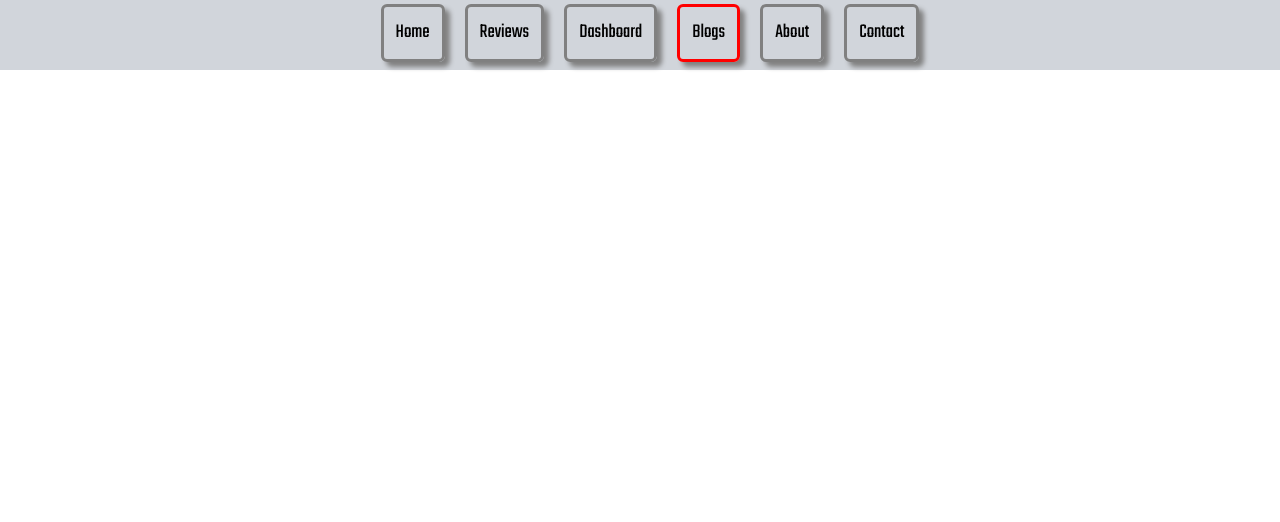
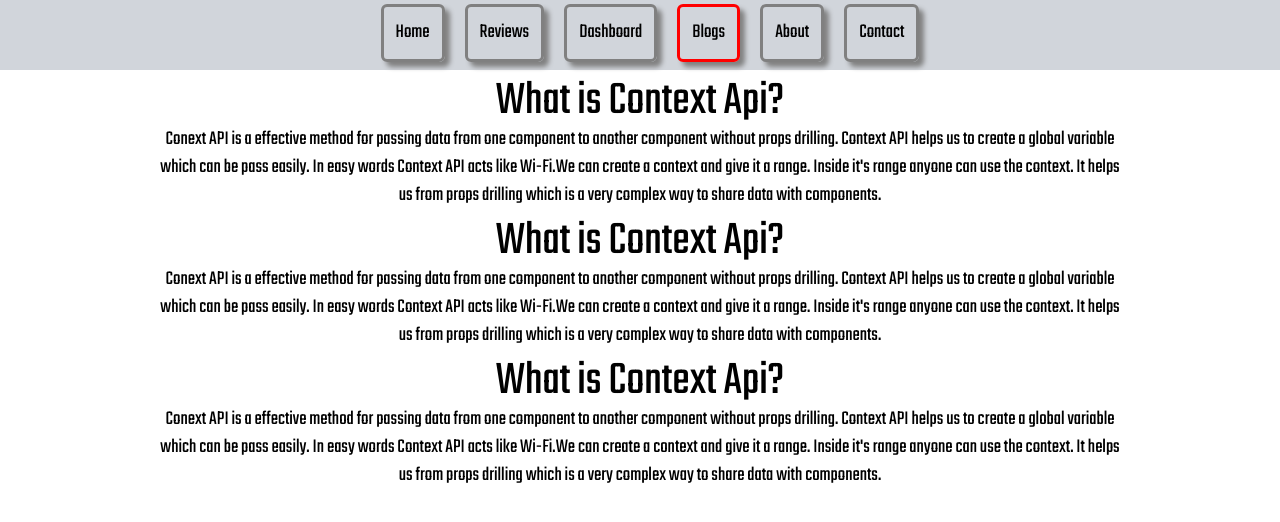
Before and after one commit to mahabubsaki/asgmt-9, a React (Create React App) app: page /blogs in a window 1280 px wide. Shown: the top 522 px of the page. Built offline with nearby package versions, Linux system fonts and the light colour scheme; a web font is replaced by a local one.

Commit message:
first question answer done

```diff
--- a/src/components/Blogs/Blogs.js
+++ b/src/components/Blogs/Blogs.js
@@ -2,18 +2,18 @@ import React from 'react';
 
 const Blogs = () => {
     return (
-        <div>
-            <article>
-                <h1></h1>
-                <p></p>
+        <div className="w-3/4 mx-auto">
+            <article className="mt-2">
+                <h1 className="text-5xl text-center">What is Context Api?</h1>
+                <p className="text-xl text-center">Conext API is a effective method for passing data from one component to another  component without props drilling. Context API helps us to create a global variable which can be pass easily. In easy words Context API acts like Wi-Fi.We can create a context and give it a range. Inside it's range anyone can use the context. It helps us from props drilling which is a very complex way to share data with components.</p>
             </article>
-            <article>
-                <h1></h1>
-                <p></p>
+            <article className="mt-2">
+                <h1 className="text-5xl text-center">What is Context Api?</h1>
+                <p className="text-xl text-center">Conext API is a effective method for passing data from one component to another  component without props drilling. Context API helps us to create a global variable which can be pass easily. In easy words Context API acts like Wi-Fi.We can create a context and give it a range. Inside it's range anyone can use the context. It helps us from props drilling which is a very complex way to share data with components.</p>
             </article>
-            <article>
-                <h1></h1>
-                <p></p>
+            <article className="mt-2">
+                <h1 className="text-5xl text-center">What is Context Api?</h1>
+                <p className="text-xl text-center">Conext API is a effective method for passing data from one component to another  component without props drilling. Context API helps us to create a global variable which can be pass easily. In easy words Context API acts like Wi-Fi.We can create a context and give it a range. Inside it's range anyone can use the context. It helps us from props drilling which is a very complex way to share data with components.</p>
             </article>
         </div>
     );
--- a/src/components/Navbar/Navbar.js
+++ b/src/components/Navbar/Navbar.js
@@ -7,6 +7,7 @@ import { faBars, faXmark } from '@fortawesome/free-solid-svg-icons';
 const Navbar = () => {
     const [click, setClick] = useState(false)
     return (
+        <div className="sticky top-0 z-30">
             <div className="relative bg-gray-300 py-1 navbar">
                 <div className="md:hidden text-center bg-gray-300">
                     {
@@ -22,6 +23,7 @@ const Navbar = () => {
                     <CustomLink to='contact' className="text-xl ml-0 md:ml-5 p-3 rounded-md text-center">Contact</CustomLink>
                 </nav>
             </div>
+        </div>
     );
 };
 
```
Lines whose indentation alone changed are shown as unchanged.
